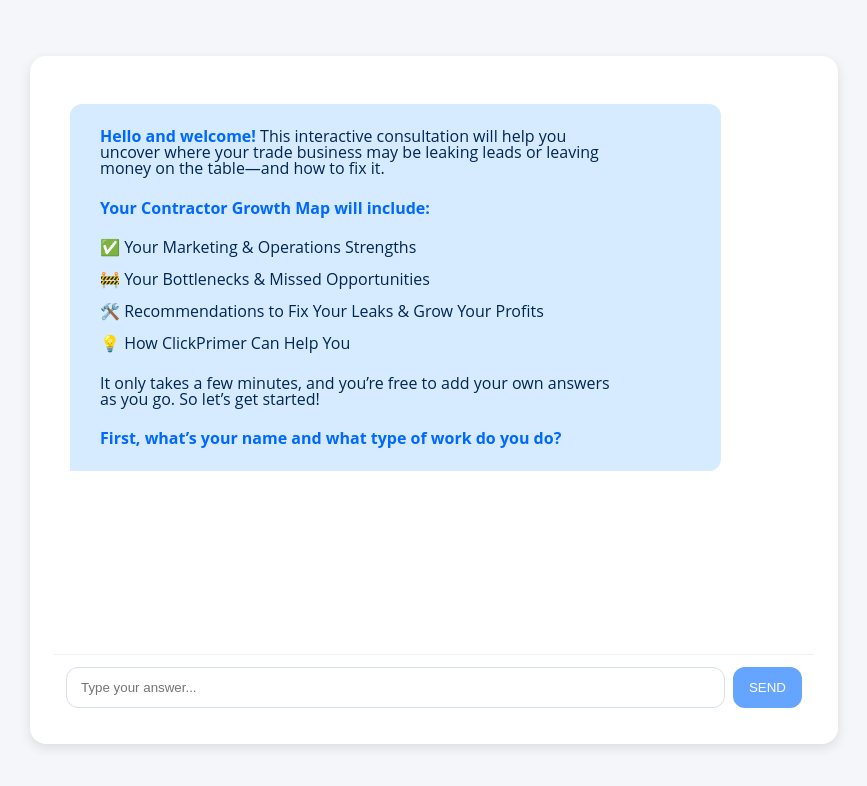
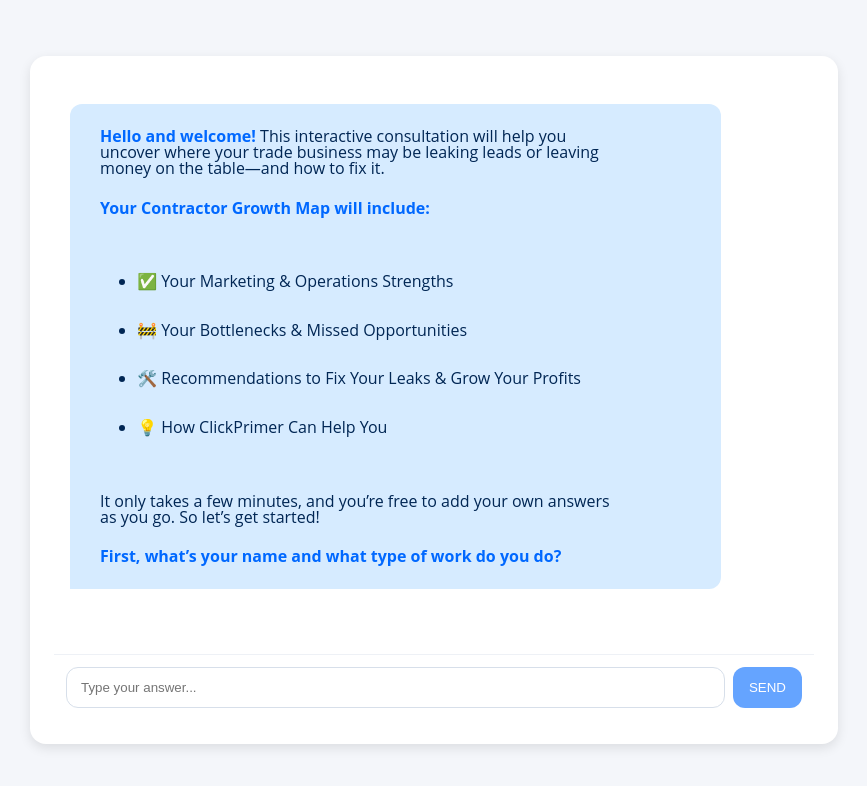
Before and after one commit to clickprimer/contractor-growth-map, a Next.js app: page / in a window 1280 px wide. Shown: the top 786 px of the page, without its empty margins (206-1073 px from the left). Built offline with nearby package versions, Linux system fonts and the light colour scheme.

Commit message:
Update index.js

```diff
--- a/pages/index.js
+++ b/pages/index.js
@@ -1,5 +1,6 @@
 import { useState, useEffect, useRef } from 'react';
 import ReactMarkdown from 'react-markdown';
+import rehypeRaw from 'rehype-raw';
 import { getNextWithStreaming } from '../utils/ask';
 
 export default function Home() {
@@ -9,11 +10,10 @@ export default function Home() {
       content: `**Hello and welcome!** This interactive consultation will help you uncover where your trade business may be leaking leads or leaving money on the table—and how to fix it.
 
 **Your Contractor Growth Map will include:**
-
-✅ Your Marketing & Operations Strengths
-🚧 Your Bottlenecks & Missed Opportunities
-🛠️ Recommendations to Fix Your Leaks & Grow Your Profits
-💡 How ClickPrimer Can Help You
+- ✅ Your Marketing & Operations Strengths
+- 🚧 Your Bottlenecks & Missed Opportunities
+- 🛠️ Recommendations to Fix Your Leaks & Grow Your Profits
+- 💡 How ClickPrimer Can Help You
 
 It only takes a few minutes, and you’re free to add your own answers as you go. So let’s get started!
 
@@ -23,6 +23,7 @@ It only takes a few minutes, and you’re free to add your own answers as you go
 
   const [input, setInput] = useState('');
   const chatEndRef = useRef(null);
+  const placeholderIndexRef = useRef(null);
 
   useEffect(() => {
     chatEndRef.current?.scrollIntoView({ behavior: 'smooth' });
@@ -32,27 +33,29 @@ It only takes a few minutes, and you’re free to add your own answers as you go
     e.preventDefault();
     if (!input.trim()) return;
 
-    // Push user's message (no streaming for user)
-    const newUserMessage = { role: 'user', content: input.trim() };
-    setMessages(prev => [...prev, newUserMessage]);
+    const userMsg = { role: 'user', content: input.trim() };
+    const assistantPlaceholder = { role: 'assistant', content: '' };
+
+    // Add user + placeholder in ONE update to get a stable index for streaming
+    setMessages(prev => {
+      const next = [...prev, userMsg, assistantPlaceholder];
+      placeholderIndexRef.current = next.length - 1; // index of placeholder
+      return next;
+    });
     setInput('');
-
-    // Create empty assistant message to stream into
-    const assistantIndex = messages.length + 1;
-    setMessages(prev => [...prev, { role: 'assistant', content: '' }]);
 
     const onAssistantChunk = (chunk) => {
       setMessages(prev => {
+        const idx = placeholderIndexRef.current;
+        if (idx == null || !prev[idx]) return prev;
         const copy = [...prev];
-        const existing = copy[assistantIndex];
-        if (!existing) return prev;
-        copy[assistantIndex] = { ...existing, content: (existing.content || '') + chunk };
+        copy[idx] = { ...copy[idx], content: (copy[idx].content || '') + chunk };
         return copy;
       });
     };
 
     try {
-      await getNextWithStreaming(newUserMessage.content, onAssistantChunk);
+      await getNextWithStreaming(userMsg.content, onAssistantChunk);
     } catch (err) {
       onAssistantChunk("\n\n⚠️ Sorry, something went wrong. Please try again.");
     }
@@ -65,7 +68,9 @@ It only takes a few minutes, and you’re free to add your own answers as you go
           {messages.map((msg, idx) => (
             <div key={idx} className={`chat-message ${msg.role === 'user' ? 'user' : 'ai'}`}>
               <div className={`bubble ${msg.role}`}>
-                <ReactMarkdown>{msg.content}</ReactMarkdown>
+                <ReactMarkdown rehypePlugins={[rehypeRaw]}>
+                  {msg.content}
+                </ReactMarkdown>
               </div>
             </div>
           ))}
```
